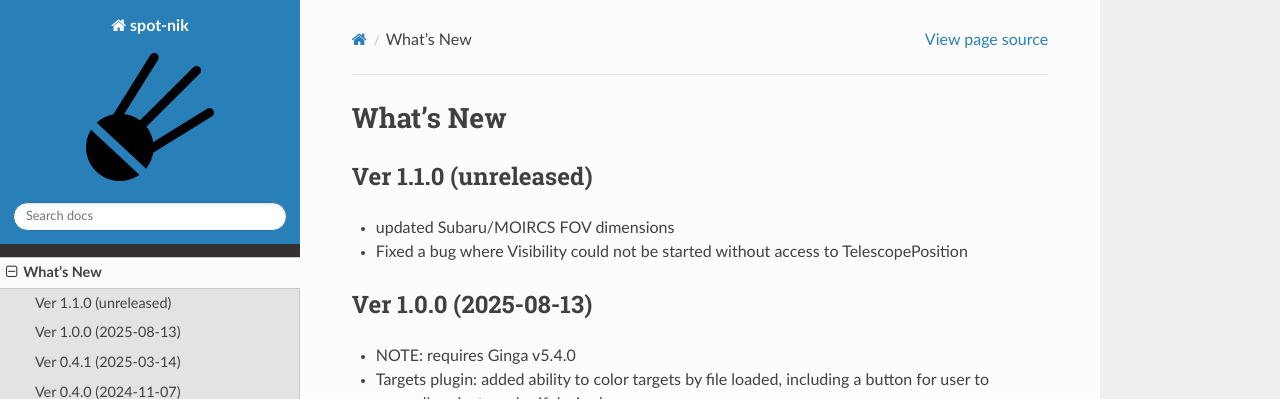
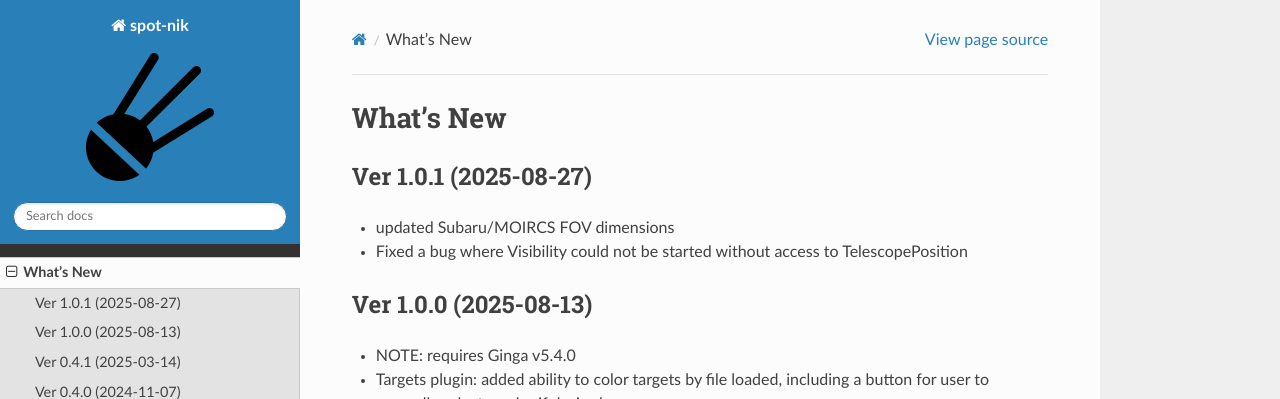
Before and after one commit to naojsoft/spot, a Sphinx documentation site: the page built from doc/WhatsNew.rst, in a window 1280 px wide and 900 px high. Shown: the top 399 px of the window. Built offline with Sphinx 7.4.7 and the Read the Docs theme 3.1.0, drawn with Linux system fonts in a browser that asks for light colours.

Commit message:
Make SPOT release v1.0.1

```diff
--- a/doc/WhatsNew.rst
+++ b/doc/WhatsNew.rst
@@ -2,7 +2,7 @@
 What's New
 ++++++++++
 
-Ver 1.1.0 (unreleased)
+Ver 1.0.1 (2025-08-27)
 ======================
 - updated Subaru/MOIRCS FOV dimensions
 - Fixed a bug where Visibility could not be started without access to
```
